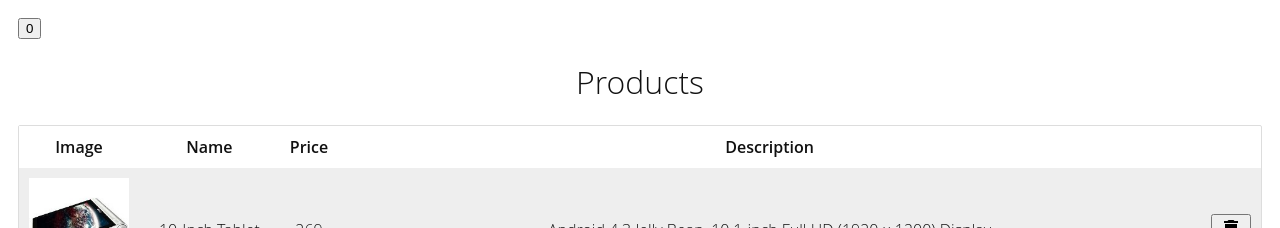
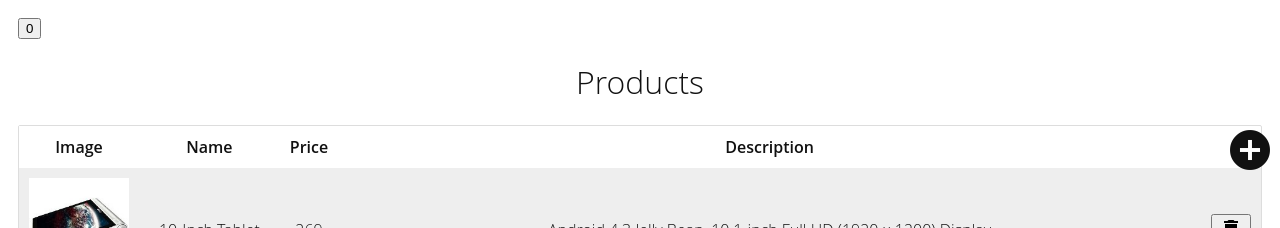
Before and after one commit to luttfioz/react-examples, a React (Create React App) app in the folder reactjs-state/setup/: page / in a window 1280 px wide. Shown: the top 228 px of the page. Built offline with nearby package versions, Linux system fonts and the light colour scheme.

Commit message:
Add react components state and event grandchild to parent add item

```diff
--- a/reactjs-state/setup/src/App.js
+++ b/reactjs-state/setup/src/App.js
@@ -1,6 +1,7 @@
 import React, { Component } from 'react';
 import Heading from './components/Heading'
 import Table from './components/Table'
+import Form from './components/Form'
 import * as data from './data.json';
 import './App.css';
 
@@ -13,12 +14,21 @@ class App extends Component {
       productList: data.productList
     }
     this.deleteProduct = this.deleteProduct.bind(this);
+    this.addProduct = this.addProduct.bind(this);
   }
 
   handleClick = () => {
     const { counter } = this.state;
     this.setState({ counter: counter + 1 });
   };
+
+  addProduct(product) {
+    const { productList } = this.state;
+    // or productList.push(item);
+    this.setState({
+      productList: [...productList, product]
+    })
+  }
 
   deleteProduct(deletedIndex) {
     const { productList } = this.state;
@@ -35,6 +45,7 @@ class App extends Component {
         {/* method called via arrow functions */}
         <button onClick={this.handleClick}> {this.state.counter} </button>
         <Heading title="Products" />
+        <Form onSubmit= { this.addProduct } />
         <Table data={this.state.productList} onDelete={this.deleteProduct} />
       </div>
     );
```
